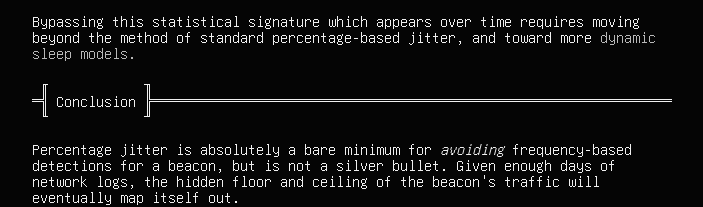
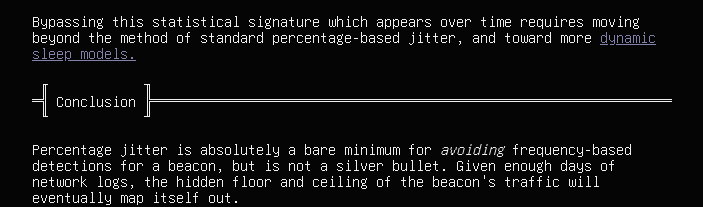
Before and after one commit to kipair/kipair.github.io, a plain HTML site: page blog/2026/02-deobfuscating-c2-beacon-jitter.html in a window 1280 px wide. Shown: the part 2003-2210 px from the top of the page, 288-991 px from the left. Drawn offline with nearby package versions, Linux system fonts and the light colour scheme.

Commit message:
Update 02-deobfuscating-c2-beacon-jitter.html

```diff
--- a/blog/2026/02-deobfuscating-c2-beacon-jitter.html
+++ b/blog/2026/02-deobfuscating-c2-beacon-jitter.html
@@ -68,7 +68,7 @@
 
 <p><i>However,</i> the scatter plot highlights the problem with standard percentage jitter. While it does eliminate the fixed timing problem, it introduces a new problem: fixed boundaries. Because the random function picks values strictly between 240 and 360 seconds, long term analysis of the beacon's callbacks will fill in a dense rectangular box as seen above. Instead of getting caught by the original rigid 300 second callback pattern, the beacon now will be eventually caught by an equally rigid floor and ceiling. Ironic!</p>
 
-<p>Bypassing this statistical signature which appears over time requires moving beyond the method of standard percentage-based jitter, and toward more <a href="https://www.cobaltstrike.com/sleep-masks">dynamic sleep models.</a></p>
+<p>Bypassing this statistical signature which appears over time requires moving beyond the method of standard percentage-based jitter, and toward more <a class="text-link" href="https://www.cobaltstrike.com/sleep-masks" target="_blank">dynamic sleep models.</a></p>
 
 <pre>
  ╓            ╖
```
